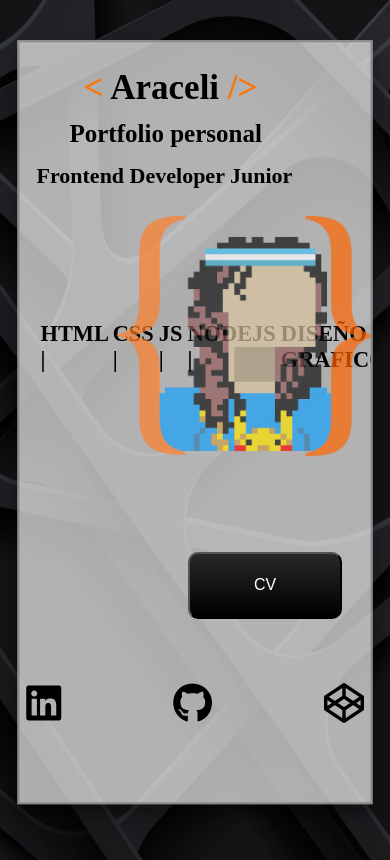
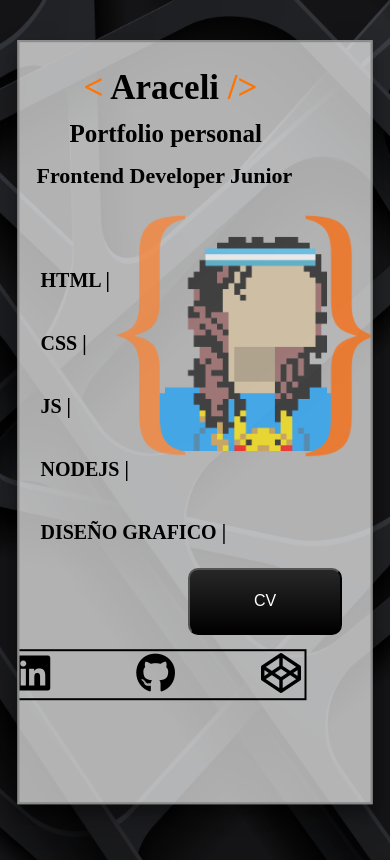
Before and after one commit to Araa205/araa.github.io, a plain HTML site: page index.html in a window 390 px wide. Drawn offline with Linux system fonts and the light colour scheme.

Commit message:
vercion 5.3

```diff
--- a/index.html
+++ b/index.html
@@ -13,6 +13,7 @@
             background-position: center;
             background-size: cover;
             height: 100vh;
+            overflow: hidden
         }
 
         .container{
@@ -142,14 +143,15 @@
         top: -25px;
        }
 
-       .htm{
+       .htm {
+        flex-direction: column;
+       }
 
-
-        position: absolute;
-        width: 111px;
-        font-size: 25px;
+       .htm p {
+        position: relative;
+        font-size: 20px;
         left: -16px;
-        top: 90px;
+        top: 15px;
        }
 
 
@@ -162,13 +164,19 @@
 
 
 
-       .botones{
-         top: 28rem;
-         left: -56px;
+       .botones {
+        border: #000000 2px solid;
+        top: 5rem;
 
     }
+    .botones a{
+        padding-right: 1rem;
+        padding-left: 70px;
+        left: 0px;
+    }
+
         .border{
-            top: 34rem;
+            top: 35rem;
             left: 180px;
         }
 
@@ -190,7 +198,7 @@
         <h2 class="por">Portfolio personal</h2>
             <div class="texto">
                 <h2 class="fron">Frontend Developer Junior </h2>
-                <h2 class="htm"> <p> HTML |</p> <p> CSS |</p><p> JS |</p><p> NODEJS |</p><p>DISEÑO GRAFICO</p></h2>
+                <h2 class="htm"> <p> HTML |</p> <p> CSS |</p><p> JS |</p><p> NODEJS |</p><p>DISEÑO GRAFICO |</p></h2>
             </div>
                 <div class="botones">
                     <a href="https://www.linkedin.com/in/araceli-ruiz-44aaa1315/" target="_blank"><i class="fa-brands fa-linkedin"></i></a>
```
